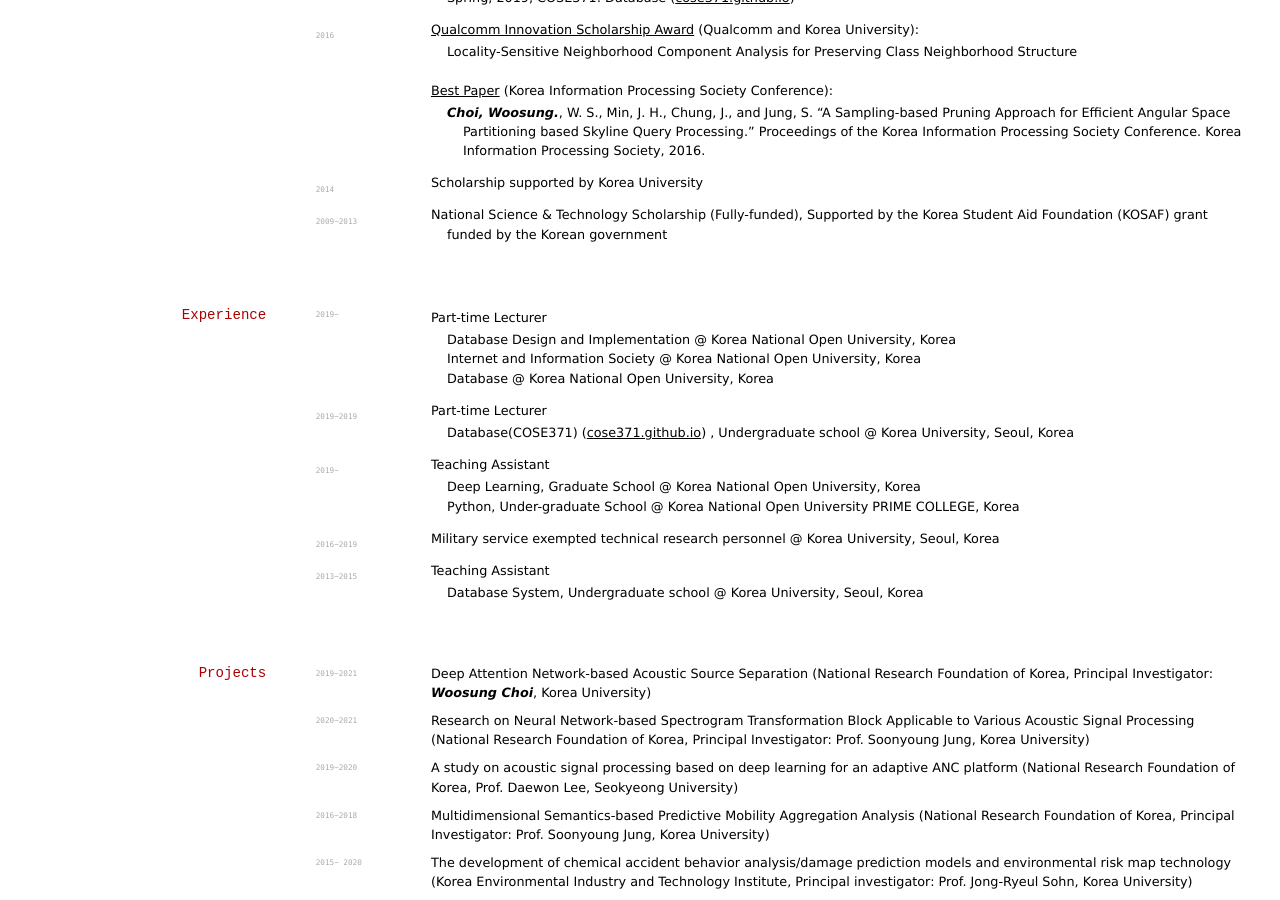
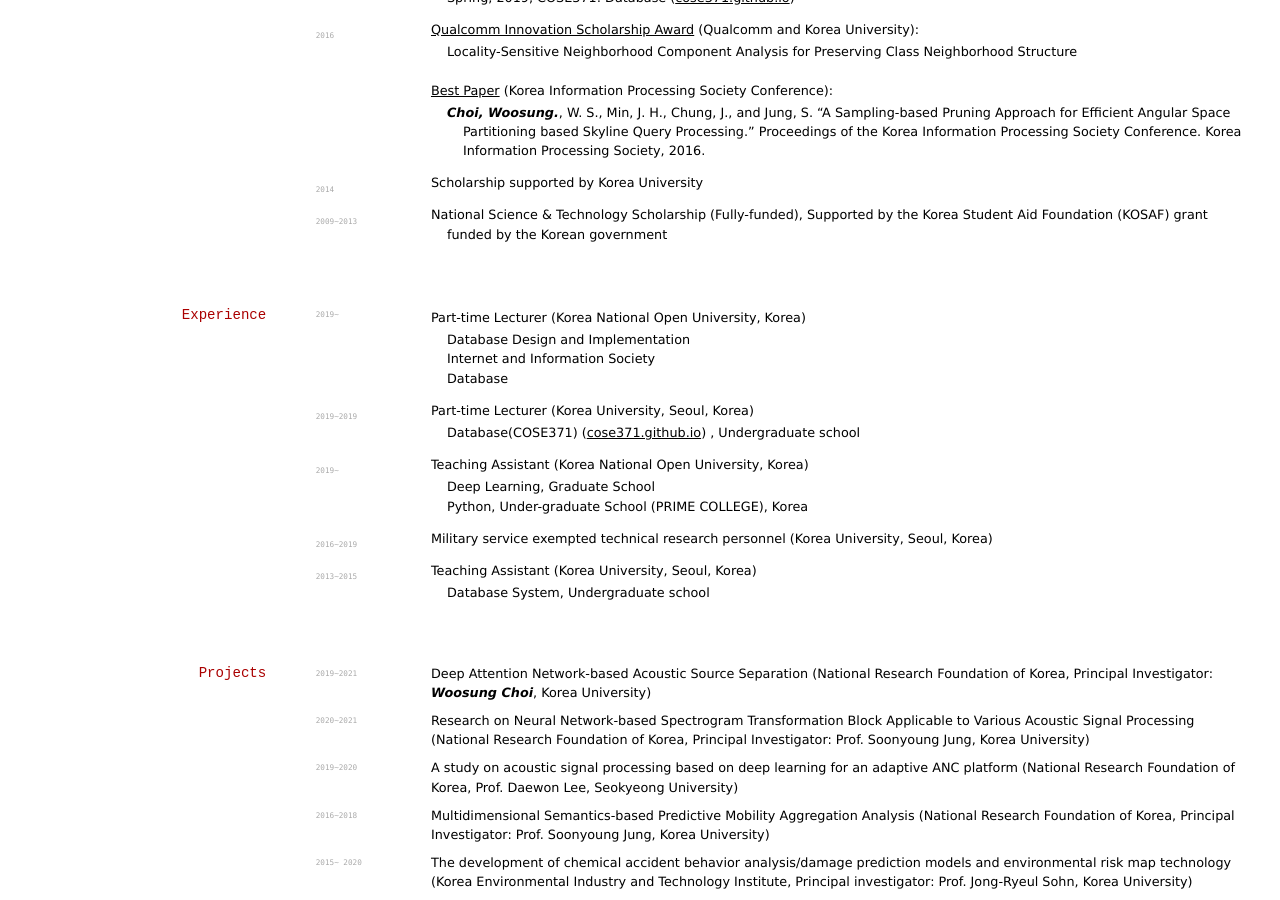
Before and after one commit to ws-choi/cv, a Jekyll site: the page built from index.md, in a window 1280 px wide and 900 px high, scrolled down 887 px. Built offline with Jekyll 4.4.1, drawn with Linux system fonts in a browser that asks for light colours.

Commit message:
Update index.md

```diff
--- a/index.md
+++ b/index.md
@@ -75,27 +75,27 @@ Jung, Soonyoung, Kim, Minseok., and ***Choi, Woosung.*** "METHOD AND DEVICE FOR
 ## Experience
 
 `2019~`
-- Part-time Lecturer
-    - Database Design and Implementation @ Korea National Open University, Korea
-    - Internet and Information Society @ Korea National Open University, Korea
-    - Database @ Korea National Open University, Korea
+- Part-time Lecturer (Korea National Open University, Korea)
+    - Database Design and Implementation
+    - Internet and Information Society
+    - Database
 
 `2019~2019`
-- Part-time Lecturer
-    - Database(COSE371) ([cose371.github.io](https://cose371.github.io/)) , Undergraduate school @ Korea University, Seoul, Korea
+- Part-time Lecturer (Korea University, Seoul, Korea)
+    - Database(COSE371) ([cose371.github.io](https://cose371.github.io/)) , Undergraduate school
 
 `2019~`
-- Teaching Assistant
-    - Deep Learning, Graduate School @ Korea National Open University, Korea
-    - Python, Under-graduate School @ Korea National Open University PRIME COLLEGE, Korea
+- Teaching Assistant (Korea National Open University, Korea)
+    - Deep Learning, Graduate School
+    - Python, Under-graduate School (PRIME COLLEGE), Korea
 
 
 `2016~2019`
-- Military service exempted technical research personnel @ Korea University, Seoul, Korea
+- Military service exempted technical research personnel (Korea University, Seoul, Korea)
 
 `2013~2015`
-- Teaching Assistant
-    - Database System, Undergraduate school @ Korea University, Seoul, Korea
+- Teaching Assistant (Korea University, Seoul, Korea)
+    - Database System, Undergraduate school
 
 
 ## Projects
```
